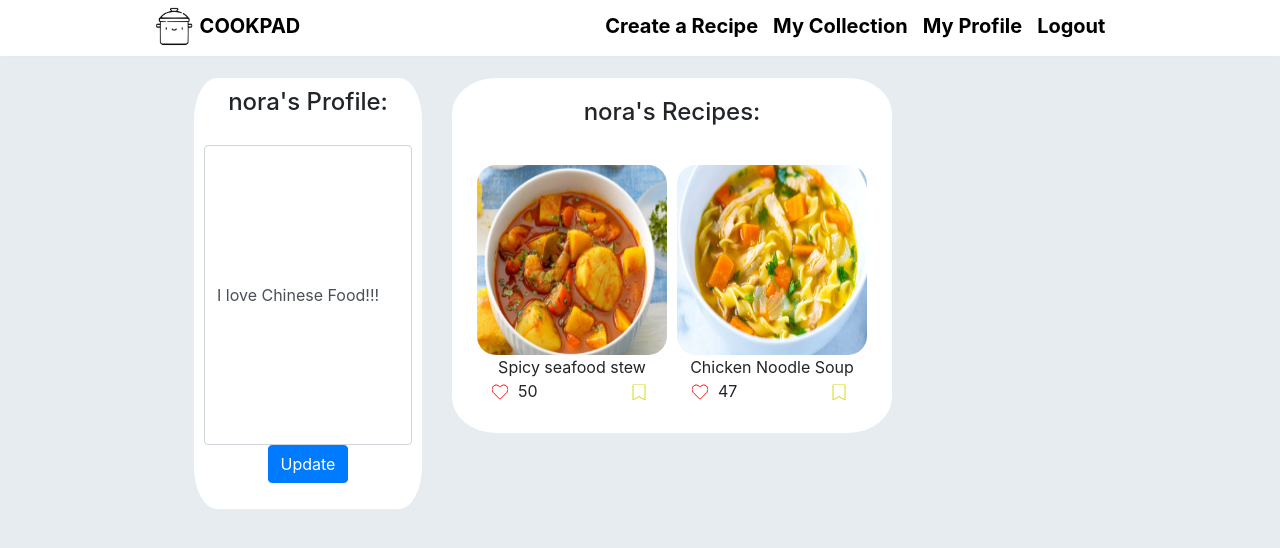
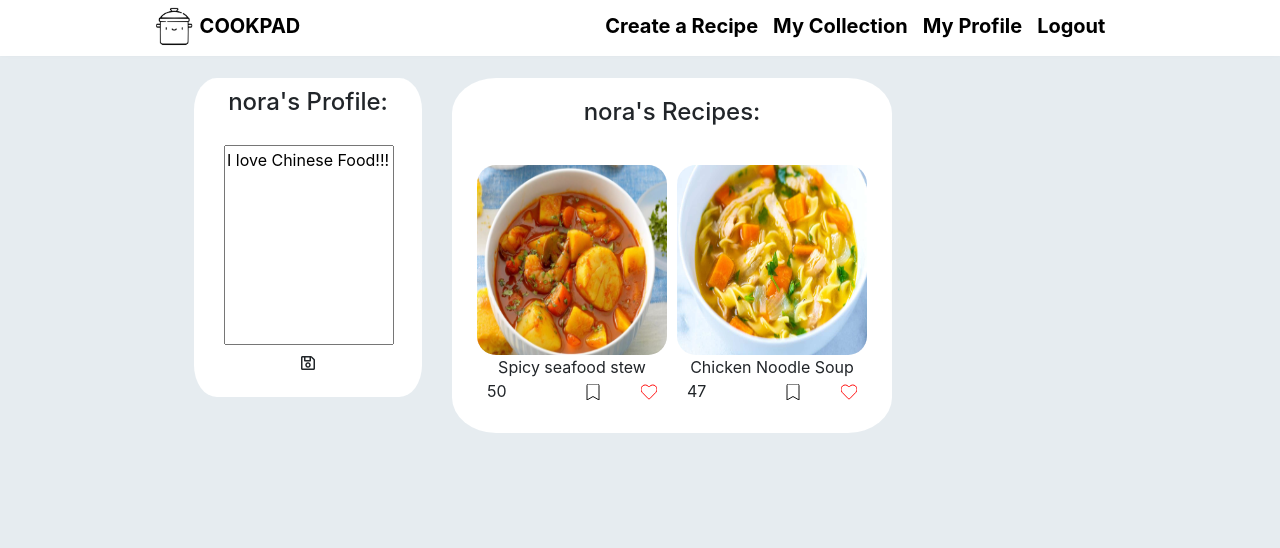
Before and after one commit to CatherineZM/CookPad, a React (Create React App) app: page /editprofile/1 in a window 1280 px wide. Shown: the top 548 px of the page. Built offline with nearby package versions, Linux system fonts and the light colour scheme.

Commit message:
Changed viewrecipe icon

```diff
--- a/src/components/editProfile/editProfile.component.js
+++ b/src/components/editProfile/editProfile.component.js
@@ -7,6 +7,7 @@ import {Form, FormGroup, InputGroup, FormControl, Button} from 'react-bootstrap'
 
 import recipe10 from '../../recipes/seafood-stew.png'
 import recipe11 from '../../recipes/Chicken-Noodle-Soup.jpg'
+import { FaCheck, FaRegSave, FaSave } from "react-icons/fa";
 
 export default class EditProfile extends Component {
     constructor(props){
@@ -93,9 +94,9 @@ export default class EditProfile extends Component {
                     <Form onSubmit={this.editprofile}>
                     <FormGroup id="profile-input">
                         <InputGroup>
-                            <FormControl componentClass="testarea" value={this.state.description} onChange={this.onChangeDescription}/>
+                            <textarea value={this.state.description} onChange={this.onChangeDescription}/>
                         </InputGroup>
-                        <Button className="btn btn-primary" onClick={this.editprofile}> Update</Button>
+                        <FaRegSave class="save-button" onClick={this.editprofile}/>
                     </FormGroup>
                     </Form>
                 </div>
--- a/src/components/editProfile/style.css
+++ b/src/components/editProfile/style.css
@@ -13,10 +13,17 @@
 }
 
 #profile-input{
-    min-height: 300px;
+
 }
 
-#profile-input input{
-    min-height: 300px;
+#profile-input textarea{
+    width: 170px;
+    margin-left: 20px;
+    min-height: 200px;
     text-align: left;
 }
+
+.save-button{
+    cursor: pointer;
+    margin-top: 10px;
+}
--- a/src/components/myProfile/myProfile.component.js
+++ b/src/components/myProfile/myProfile.component.js
@@ -7,7 +7,7 @@ import ReceipeList from '../recipelist/recipelist.component'
 // hard coded images
 import recipe10 from '../../recipes/seafood-stew.png'
 import recipe11 from '../../recipes/Chicken-Noodle-Soup.jpg'
-import { FaEdit } from "react-icons/fa";
+import { FaRegEdit } from "react-icons/fa";
 
 export default class MyProfile extends Component {
     constructor(props){
@@ -35,7 +35,7 @@ export default class MyProfile extends Component {
                     this.setState({ recipes: new_recipes });
                 }else{
                     new_recipes[idx].liked = true;
-                    new_recipes[idx].likes--;
+                    new_recipes[idx].likes++;
                     this.setState({ recipes: new_recipes });
                 }
             }
@@ -73,7 +73,7 @@ export default class MyProfile extends Component {
                 <div id="user-profile">
                     <h4>{this.state.user.username + "'s Profile:"}</h4>
                     <div>{this.state.user.description}</div>
-                    <FaEdit id="edit" onClick= {this.editprofile}></FaEdit>
+                    <FaRegEdit class="edit-button" onClick= {this.editprofile}/>
                 </div>
 
                 <div id="user-recipes">
--- a/src/components/myProfile/style.css
+++ b/src/components/myProfile/style.css
@@ -12,7 +12,7 @@
     text-align: center;
 }
 
-#edit{
+.edit-button{
     margin-bottom: 10px;
     position: relative;
     cursor: pointer;
--- a/src/components/viewRecipe/style.css
+++ b/src/components/viewRecipe/style.css
@@ -23,8 +23,13 @@
     width: 600px;
     float: left;
     margin-bottom: 20px;
-    height: 450px;
+    height: fit-content;
     margin-top: 30px;
+    border-radius: 10%;
+}
+
+img{
+    border-radius: 10%;
 }
 
 .recipe-steps{
@@ -33,26 +38,35 @@
     float:left;
 }
 .recipe-des-text{
+    margin-top: 10px;
     margin-left: 20px;
 }
 
 
-.recipe-des-text span{
+.recipe-des-text #like-count{
     position: relative;
+    float: right;
+    margin-right: 30px;
+}
+
+.recipe-des-text #author{
+    float: left;
     margin-left: 10px;
 }
 
-
+.recipe-des-text #title{
+    float: left;
+    margin-left: 10px;
+}
 
 .likes{
     color: red;
     border-radius: 10px;
     border-color: black;
     cursor: pointer;
-    position: relative;
-    float: left;
+    float: right;
     margin-top: 5px;
-    margin-left: 15px;
+    margin-right: 10px;
 }
 
 .dislikes{
@@ -60,30 +74,29 @@
     stroke:red;
     stroke-width: 30;
     cursor: pointer;
-    position: relative;
-    float: left;
+    float: right;
     margin-top: 5px;
-    margin-left: 15px;
+    margin-right: 10px;
 }
 
 
 .star{
-    color:rgb(212, 212, 15);
+    color:black;
     border-radius: 10px;
     margin-right: 10px;
     cursor: pointer;
     float: right;
-    margin-right: 20px;
+    margin-right: 25px;
     margin-top: 5px;
 }
 
 .hollow-star{
     color: white;
-    stroke:  rgb(212, 212, 15);
+    stroke:  black;
     margin-right: 10px;
     stroke-width: 30;
     cursor: pointer;
     float: right;
-    margin-right: 20px;
+    margin-right: 25px;
     margin-top: 5px;
 }
--- a/src/components/viewRecipe/viewRecipe.component.js
+++ b/src/components/viewRecipe/viewRecipe.component.js
@@ -105,12 +105,13 @@ export default class ViewRecipe extends Component {
                 <div className="recipe-des">
                     <img src={this.state.recipe.src} alt="" width="600px" height="400px"/>
                     <div className="recipe-des-text">
+                        <span id="title">{this.state.recipe.title+" "}</span>
+                    <p id="author"><Link to={"/viewprofile/"+ this.state.uid + "/" + this.state.recipe.creator.uid}>{"By: "+this.state.recipe.creator.username}</Link></p>
                         {this.state.recipe.collected && <FaBookmark className="star" onClick={()=>this.clickStar(this.state.recipe.id)}/>}
                         {!this.state.recipe.collected && <FaBookmark className="hollow-star" onClick={()=>this.clickStar(this.state.recipe.id)}/>}
+                        <span id="like-count">{this.state.recipe.likes}</span>
                         {this.state.recipe.liked && <FaHeart className="likes" onClick={()=>this.clickHeart(this.state.recipe.id)}/>}
                         {!this.state.recipe.liked && <FaHeart className="dislikes" onClick={()=>this.clickHeart(this.state.recipe.id)}/>}
-                        <span>{this.state.recipe.likes}</span>
-                        <p><Link to={"/viewprofile/"+ this.state.uid + "/" + this.state.recipe.creator.uid}>{this.state.recipe.title+" "}By: {this.state.recipe.creator.username}</Link></p>
                     </div>
 
                 </div>
```
